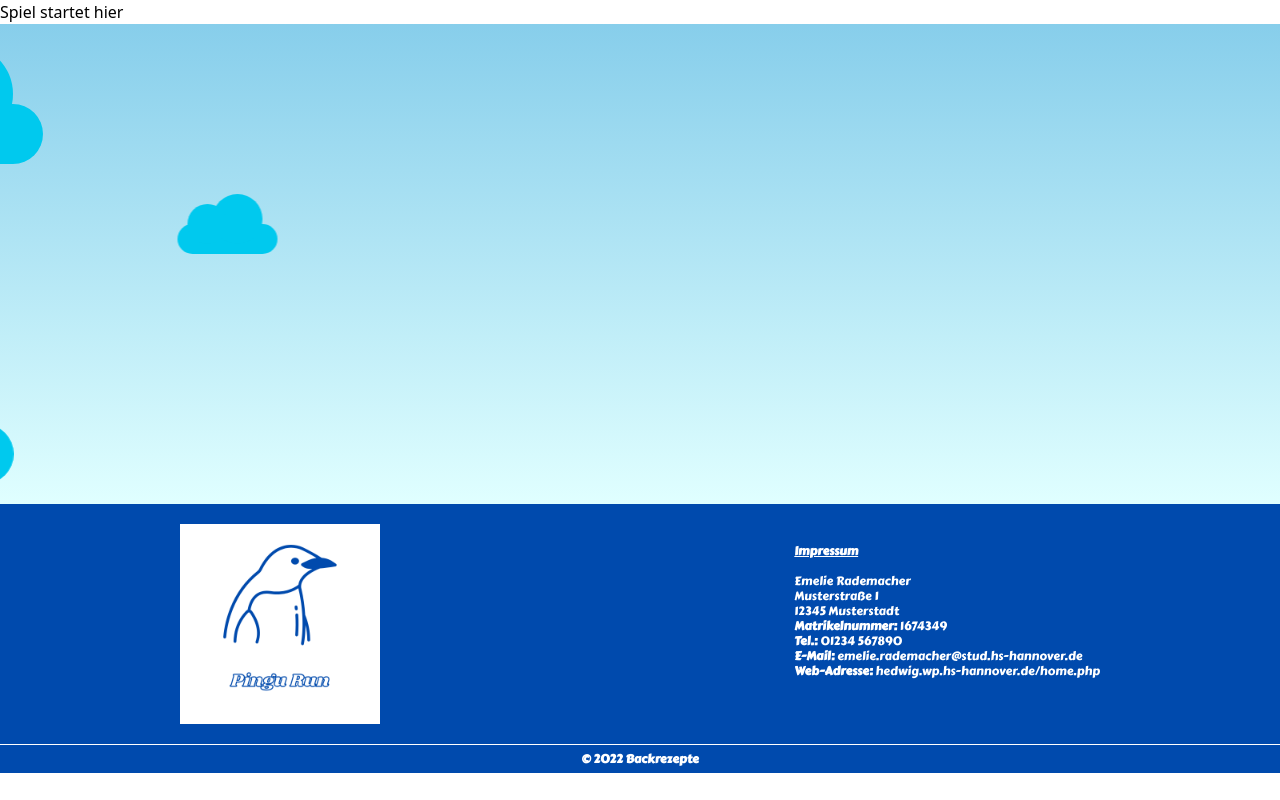
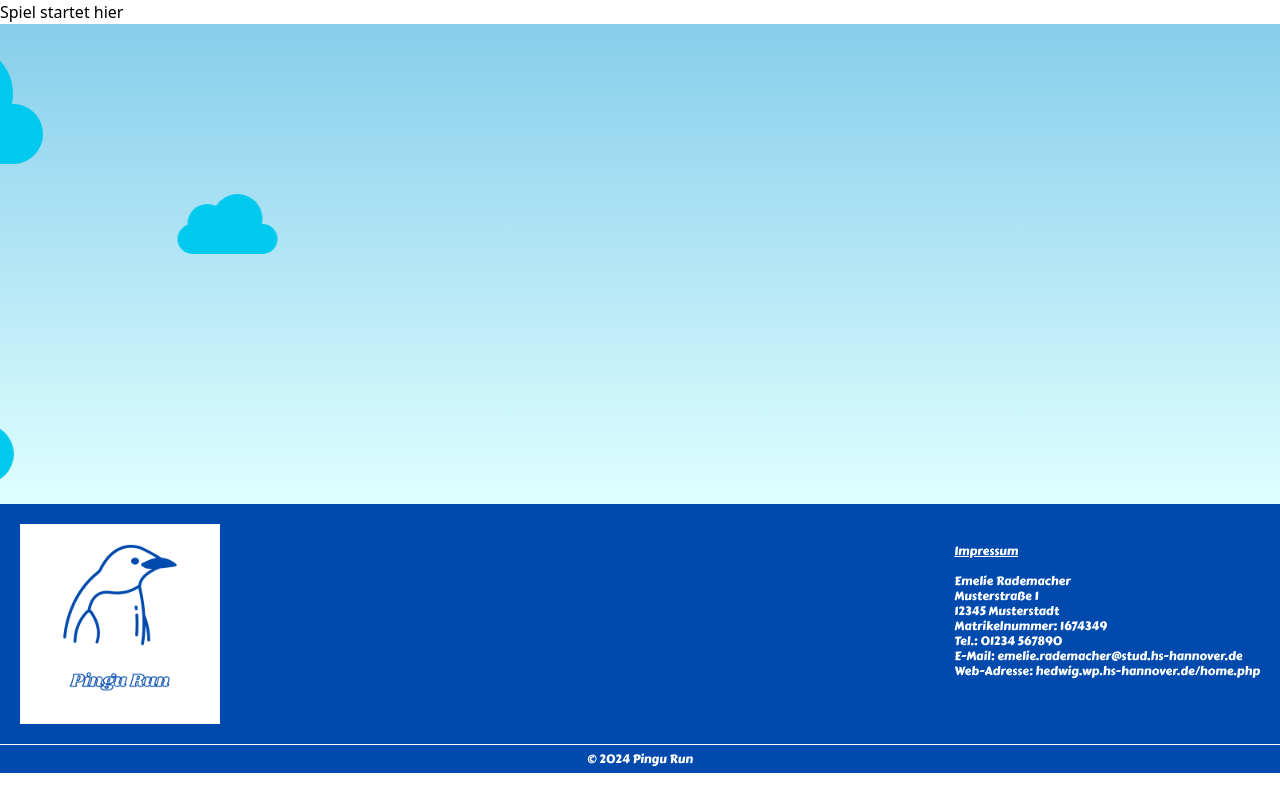
Before and after one commit to Emme18/MMS_Framework, a SvelteKit app: page /Spiel_starten in a window 1280 px wide. Built offline with nearby package versions, Linux system fonts and the light colour scheme.

Commit message:
footer bleibt unten kleben

```diff
--- a/src/routes/+layout.svelte
+++ b/src/routes/+layout.svelte
@@ -15,14 +15,14 @@
     <div class="Seitenende">
 
     <p class="main-footer">
-    <u><b>Impressum</b></u><br><br>
+    <u>Impressum</u><br><br>
     Emelie Rademacher<br>
     Musterstraße 1<br>
     12345 Musterstadt<br>
-    <b>Matrikelnummer:</b> 1674349<br>
-    <b>Tel.:</b> 01234 567890<br>
-    <b>E-Mail:</b> emelie.rademacher@stud.hs-hannover.de<br>
-    <b>Web-Adresse:</b> hedwig.wp.hs-hannover.de/home.php</p>
+    Matrikelnummer: 1674349<br>
+    Tel.: 01234 567890<br>
+    E-Mail: emelie.rademacher@stud.hs-hannover.de<br>
+    Web-Adresse: hedwig.wp.hs-hannover.de/home.php</p>
 
   <!--   <img class="last-picture" src="/Logo.png" alt="Logo" width="200" height="200"> -->
     <img class="last-picture" src={Logo} alt="Logo" width="200" height="200"/>
@@ -31,7 +31,7 @@
 
     </div>
 
-    <p class="end-footer"><b>© 2022 Backrezepte</b></p>
+    <p class="end-footer">© 2024 Pingu Run</p>
 
   </footer>
 
@@ -49,9 +49,12 @@ footer {
 	justify-content: space-between;
 	background-color: #004AAD;
 	padding: 20px;
-	margin: auto;
-	max-width: 960px;
 	font-family: Carter One, sans-serif;
+  position: sticky;
+  bottom: 0;
+  left: 0;
+  width: 100%;
+  margin: 0;
 }
 
 .main-footer {
@@ -76,5 +79,10 @@ footer {
 	padding-top: 5px;
 	font-family: Carter One, sans-serif;
 	border-top: solid 1px #FFFFFF;
+  position: sticky;
+  bottom: 0;
+  left: 0;
+  width: 100%;
+  margin: 0;
 }
 </style>
```
